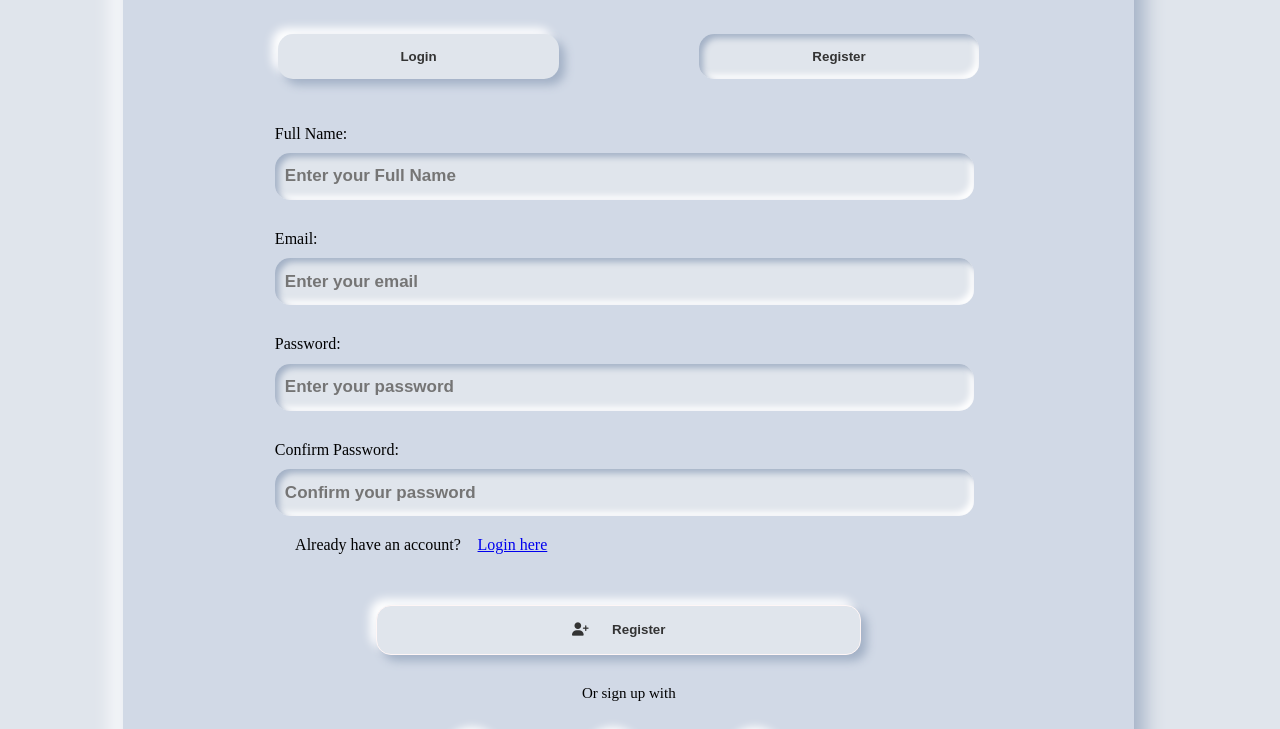
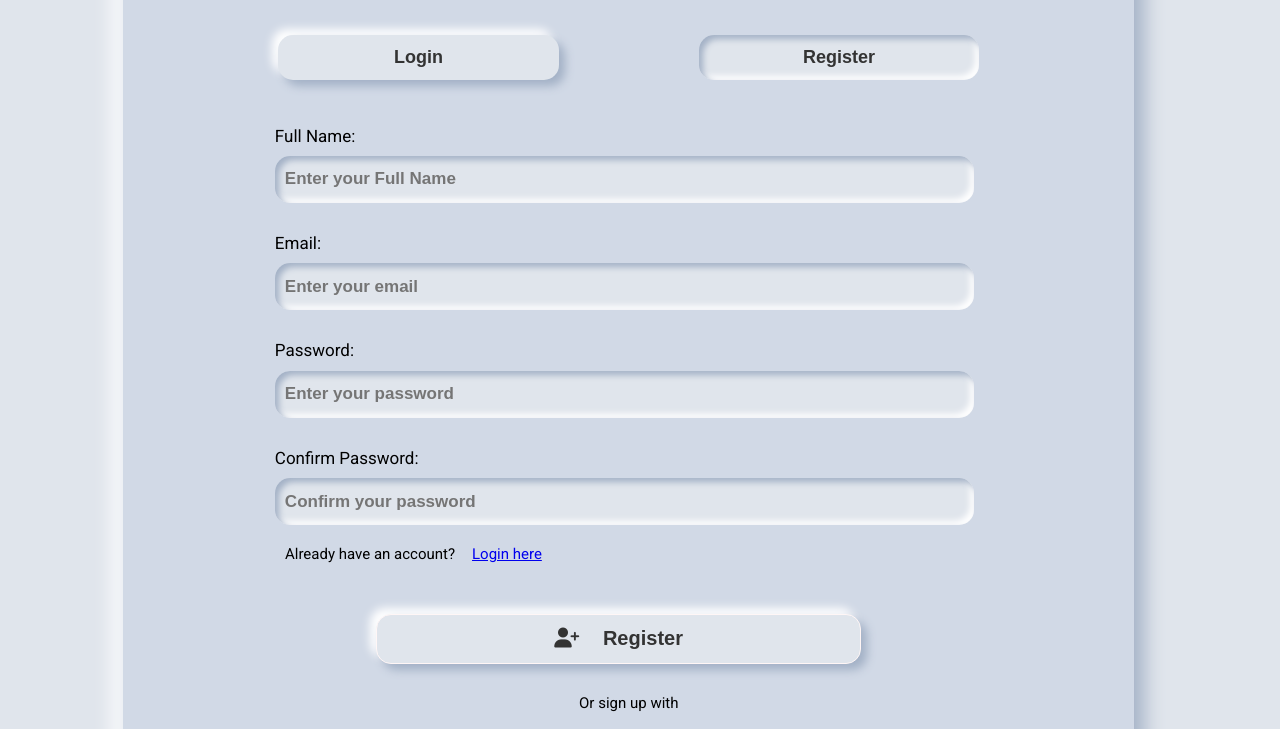
Before and after one commit to joy55566/login-interface, a plain HTML site: page register.html in a window 1280 px wide. Shown: the part 136-865 px from the top of the page. Drawn offline with Linux system fonts and the light colour scheme.

Commit message:
eight commit

```diff
--- a/form2.css
+++ b/form2.css
@@ -1,5 +1,6 @@
 body{
     background-color: #e0e5ec;
+    font-family: 'Roboto', sans-serif;
 }
 .container{
     width: 98%;
@@ -33,6 +34,7 @@ div .button1, .button2{
     border-radius: 15px;
     border: none;
     margin-top: 20px;
+    font-size: 20px;
 }
 .button1{
 
@@ -68,10 +70,11 @@ input[type="email"], input[type="password"], input[type="text"]{
     display: flex;
     justify-content: left;
     gap: 2%;
+    font-size: 17px;
 }
 #gg, #ff, #tt{
     color: #000000;
-    font-size: 20px;
+    font-size: 10px;
 
 }
 
@@ -85,6 +88,7 @@ input[type="password"]{
     height: 50px;
     border: 1px solid #fff6f6;
     border-radius: 15px;
+    font-size: 20px;
 }
 ul{
     display: flex;
@@ -99,7 +103,7 @@ p{
     font-size: 15px;
     margin-top: 3%;
 }
-ul li i{
+div ul li i{
     list-style: none;
 
      font-size: 30px;
--- a/register.css
+++ b/register.css
@@ -1,5 +1,6 @@
 body{
     background-color: #e0e5ec;
+    font-family: 'Roboto', sans-serif;
 }
 .container{
     width: 80%;
@@ -32,6 +33,7 @@ div .button1, .button2{
     border-radius: 15px;
     border: none;
     margin-top: 20px;
+    font-size: 18px;
 }
 .button1{
 
@@ -46,6 +48,7 @@ div .level, .input{
 .level{
     margin-top: 3%;
     margin-bottom: 1%;
+    font-size: 17px;
 }
 input[type="email"], input[type="password"], input[type="text"]{
     width: 80%;
@@ -74,6 +77,7 @@ input[type="email"], input[type="password"], input[type="text"]{
     height: 50px;
     border: 1px solid #fff6f6;
     border-radius: 15px;
+    font-size: 20px;
 }
 ul{
     display: flex;
@@ -89,11 +93,12 @@ p{
     margin-top: 3%;
 }
 .mini {
-    margin-left: 17%;
+    margin-left: 16%;
     margin-top: 2%;
     display: flex;
     justify-content: left;
     gap: 2%;
+    font-size: 15px;
 }
 ul li i{
     list-style: none;
--- a/register.html
+++ b/register.html
@@ -6,6 +6,7 @@
     <title>Form2</title>
     <link rel="stylesheet" href="register.css">
     <script src="https://kit.fontawesome.com/d85705e4b9.js" crossorigin="anonymous"></script>
+     <link href="https://fonts.googleapis.com/css2?family=Roboto&display=swap" rel="stylesheet">
 </head>
 <body>
     <div class="container">
```
Also changed, not shown: index.html (+1 -0 lines).
